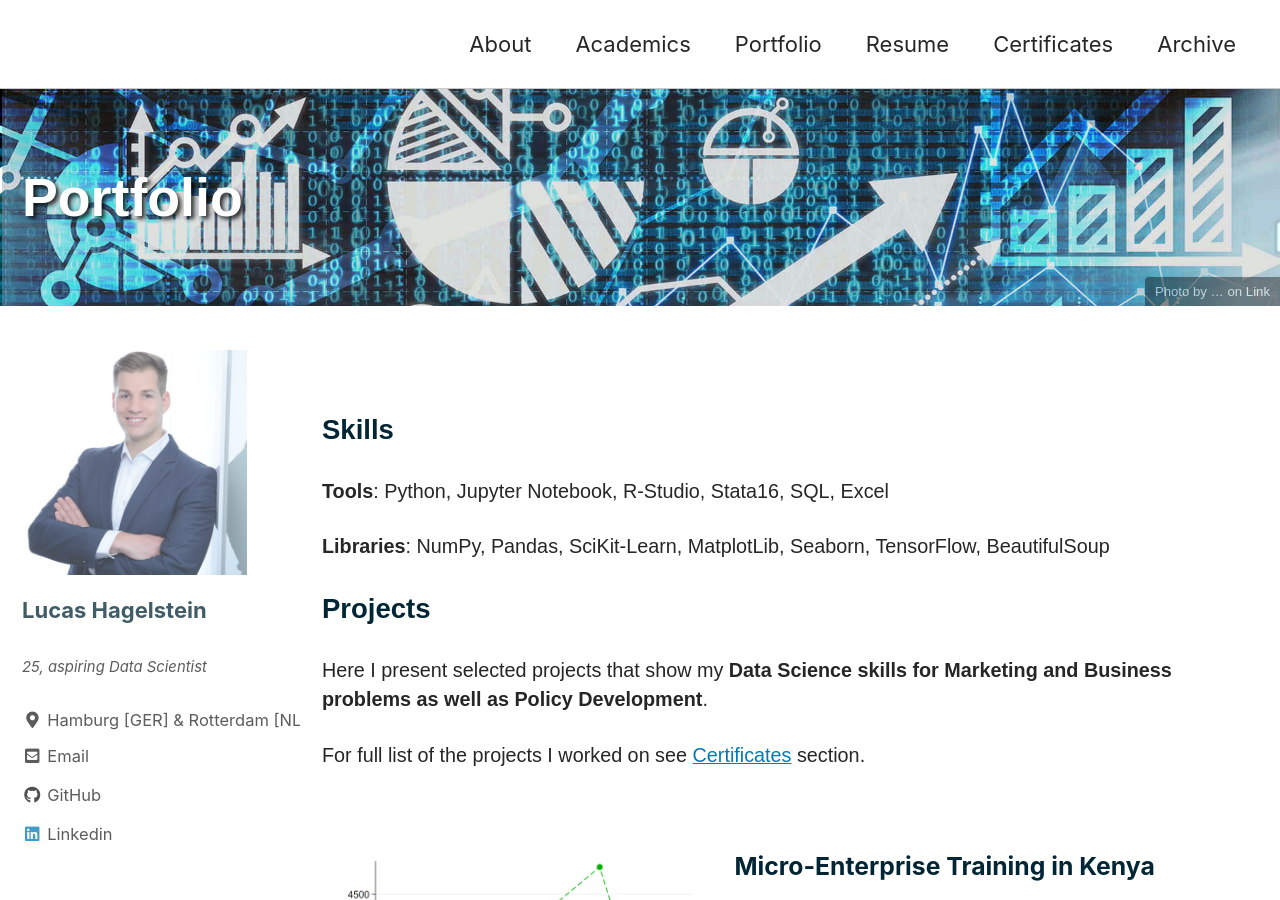
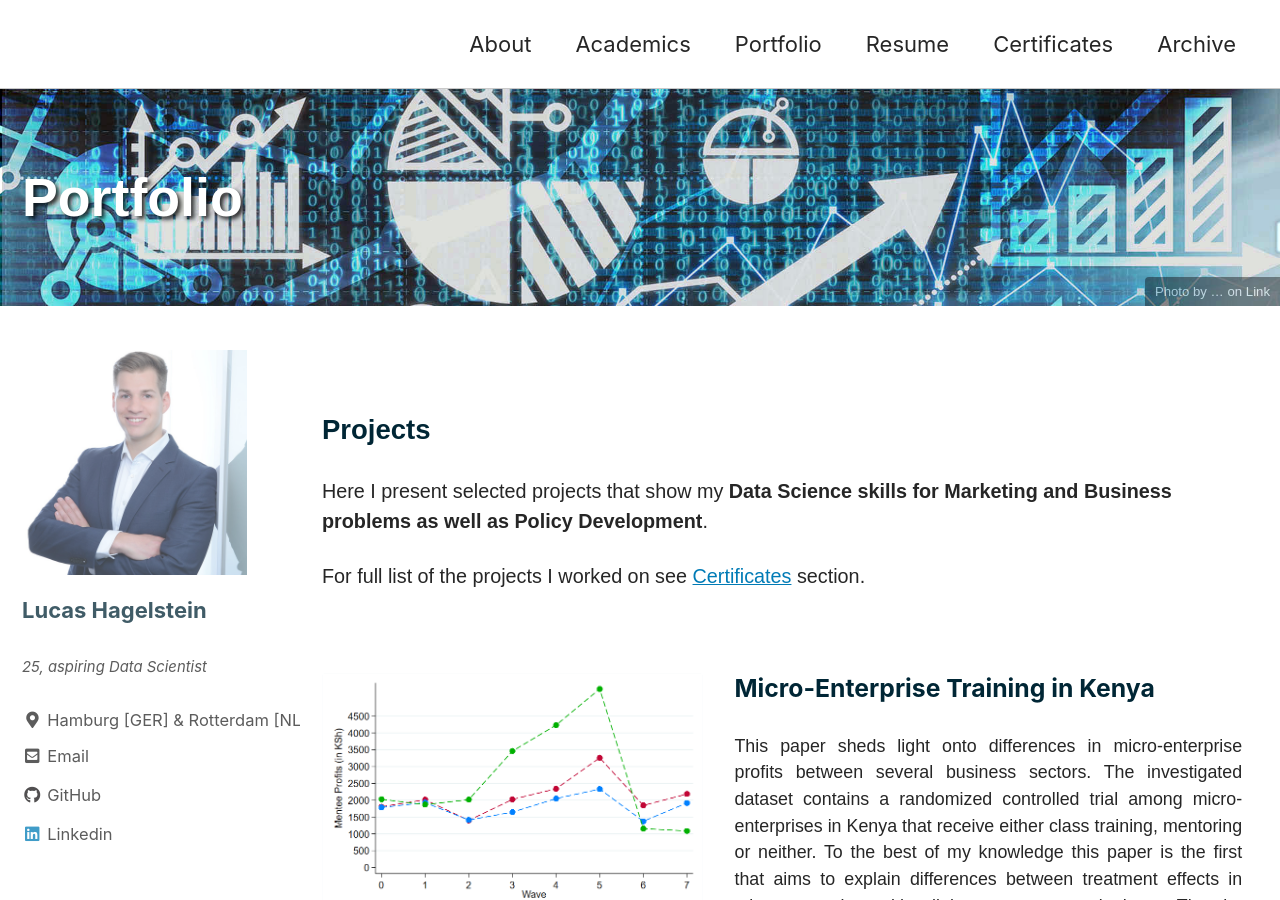
Before and after one commit to LHAGELS/LHAGELS.github.io, a Jekyll site: the page built from _pages/portfolio.md, in a window 1280 px wide and 900 px high. Built offline with Jekyll 4.4.1, drawn with Linux system fonts in a browser that asks for light colours; cached includes are drawn as plain includes; nearby versions of some CDN libraries.

Commit message:
new github

```diff
--- a/_pages/portfolio.md
+++ b/_pages/portfolio.md
@@ -126,13 +126,6 @@ feature_row1:
 #         - PyTorch
 ---
 
-## Skills
-
-**Tools**: Python, Jupyter Notebook, R-Studio, Stata16, SQL, Excel
-
-**Libraries**: NumPy, Pandas, SciKit-Learn, MatplotLib, Seaborn, TensorFlow, BeautifulSoup
-
-
 ## Projects
 
 Here I present selected projects that show my **Data Science skills for Marketing and Business problems as well as Policy Development**.
```
